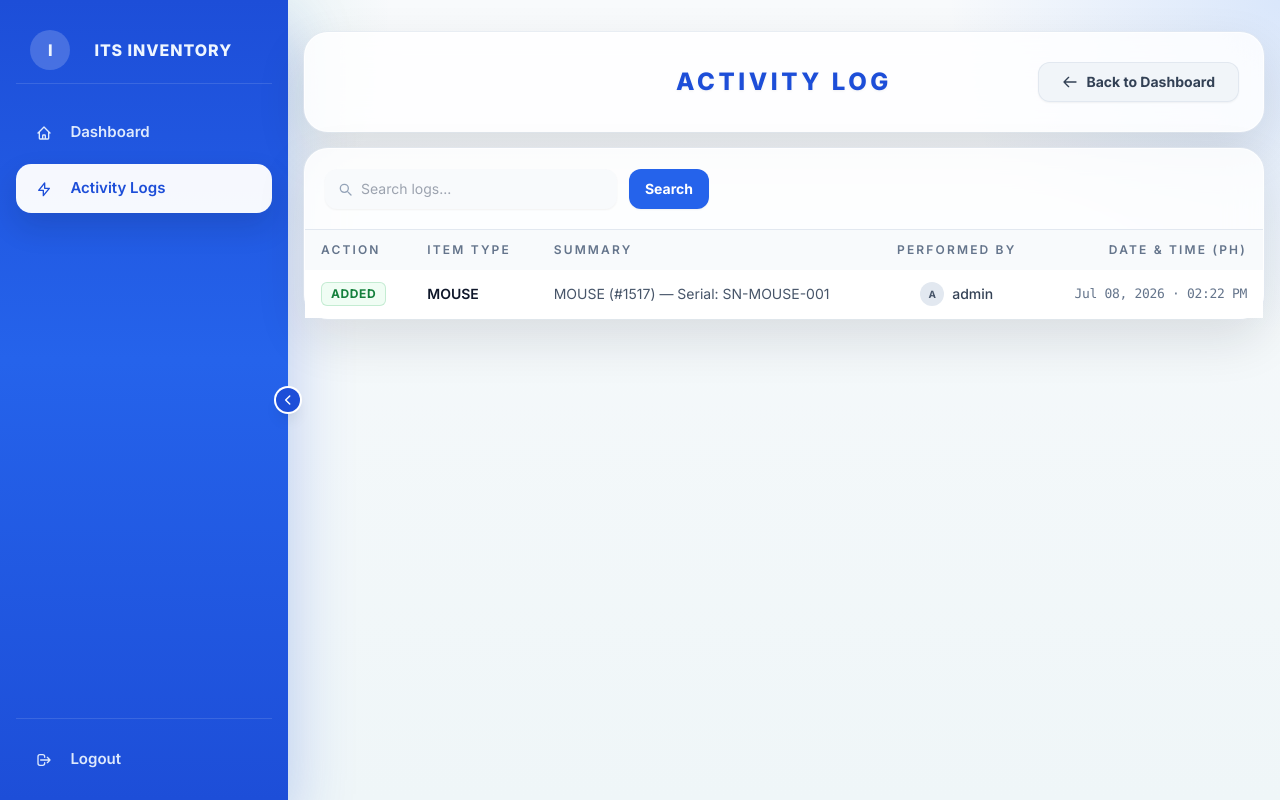
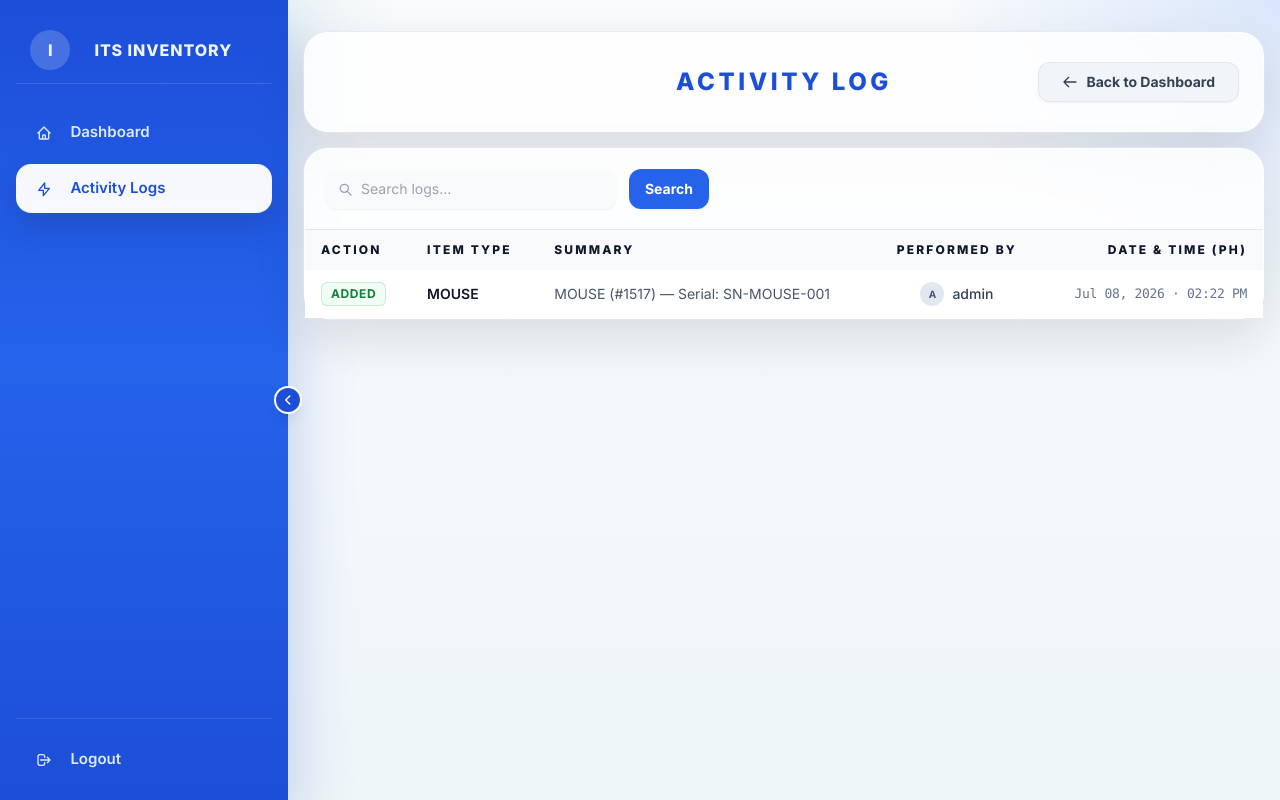
Before and after one commit to TheUnshackled1/ITS-INVENTORY-SYSTEM, a Django app: page /activity-log/ in a window 1280 px wide. Run offline with Django 5.2, Linux system fonts and the light colour scheme; a user stored in the database is signed in; data comes from the database, SQL or seed files in the repository; both versions use the stored data as it was after the commit; some libraries are stand-ins or nearby versions.

Commit message:
feat: add inventory page styling and update database schema

```diff
--- a/static/css/inventory.css
+++ b/static/css/inventory.css
@@ -553,7 +553,9 @@ table {
     display: none !important;
 }
 
-/* Force Table Headers to Uppercase */
+/* Force Table Headers to Uppercase and Dark */
 table thead th {
     text-transform: uppercase !important;
+    color: #0f172a !important;
+    font-weight: 800 !important;
 }
```
Also changed, not shown: db.sqlite3.
